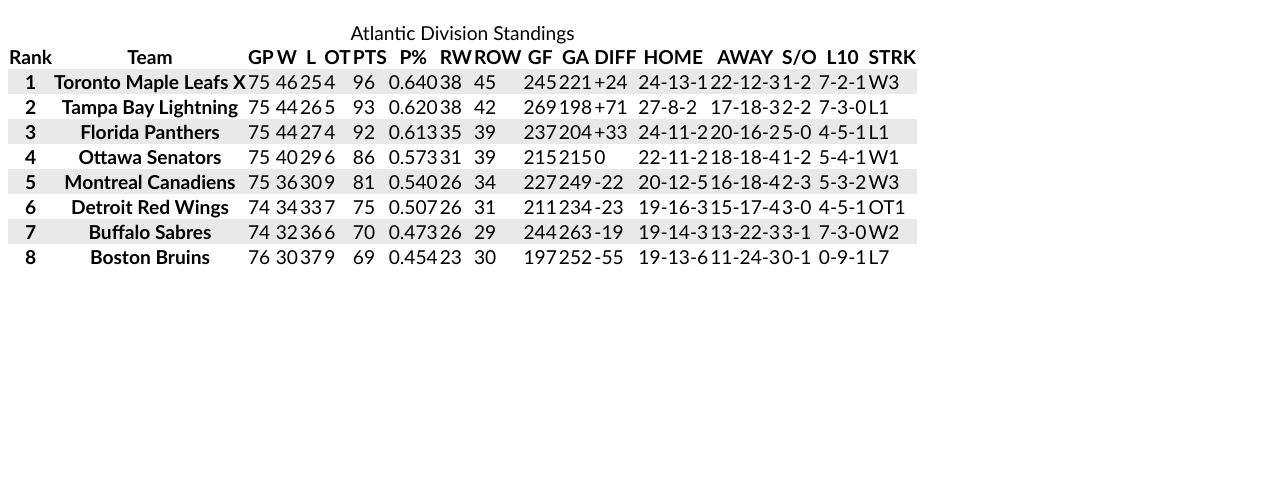
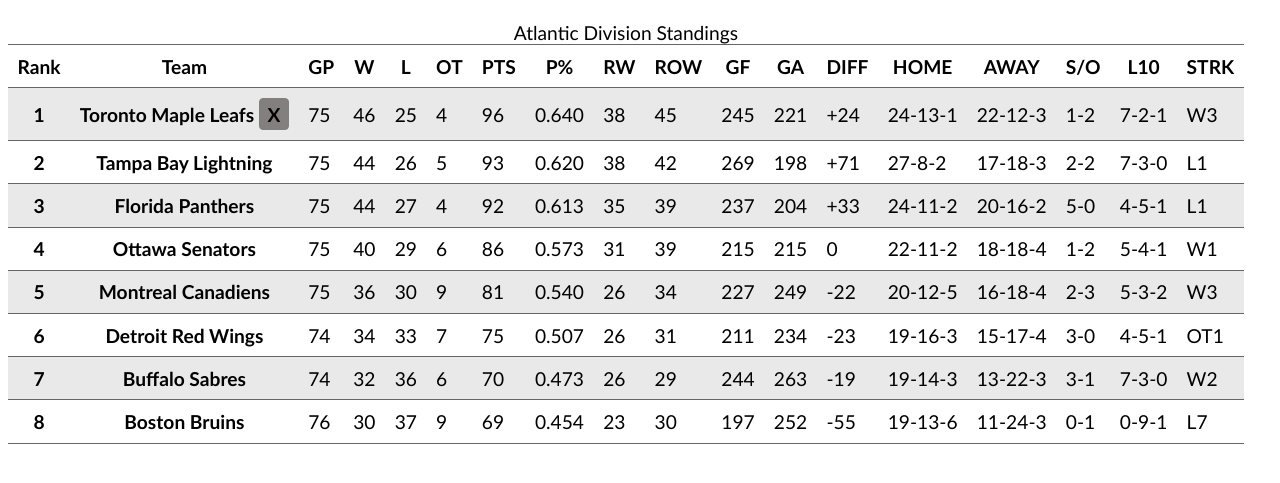
Before and after one commit to KROD333/CSS_Lab4, a plain HTML site: page index.html in a window 1280 px wide. Shown: the part 135-618 px from the top of the page. Drawn offline with Linux system fonts and the light colour scheme; files that its build step writes are made by us from their sources.

Commit message:
Completed css styling: added space between text and horizontal lines dividing each row, and a highlighted box for the X span class

```diff
--- a/tables.css
+++ b/tables.css
@@ -6,8 +6,28 @@ html {
 /* Collapses borders */
 table {
     border-collapse: collapse;
+}
 
 /* Adds zebra striping  */
 tbody tr:nth-child(odd) {
     background-color: rgba(173, 169, 169, 0.25);
 }
+
+/* Adds spacing between text */
+th, td {
+    padding: 0.5em;
+    border-top: 1px solid #666;
+    border-bottom: 1px solid #666;
+    border-left: none;
+    border-right: none;
+}
+
+/* Adds a highlighted gray box around the clinched playoff spot X symbol */
+.highlighted-box {
+    display: inline-block;
+    padding: 0.2em 0.4em;
+    border: 1px solid gray;
+    border-radius: 4px;
+    background-color: #837f7f;
+    font-weight: bold;
+}
```
